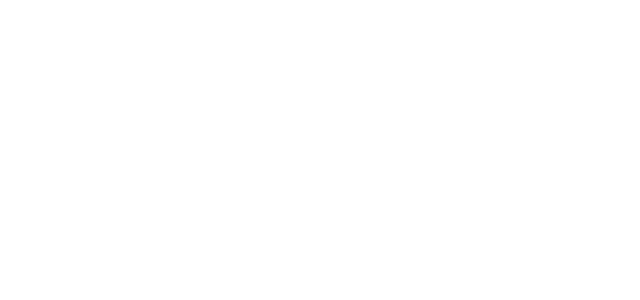
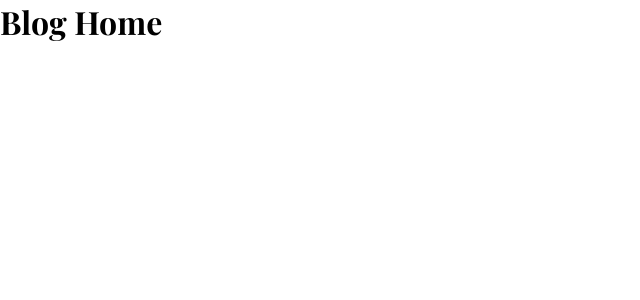
Before and after one commit to G3RGES/blog, a React (Create React App) app: page / in a window 1280 px wide. Shown: the top 300 px of the page, without its empty margins (0-640 px from the left). Built offline with nearby package versions, Linux system fonts and the light colour scheme.

Commit message:
Update App.js

```diff
--- a/src/App.js
+++ b/src/App.js
@@ -1,7 +1,12 @@
 import "./App.css";
+import BlogHome from "./components/Blog/BlogHome";
 
 function App() {
-  return <div className="App"></div>;
+  return (
+    <>
+      <BlogHome />
+    </>
+  );
 }
 
 export default App;
```
